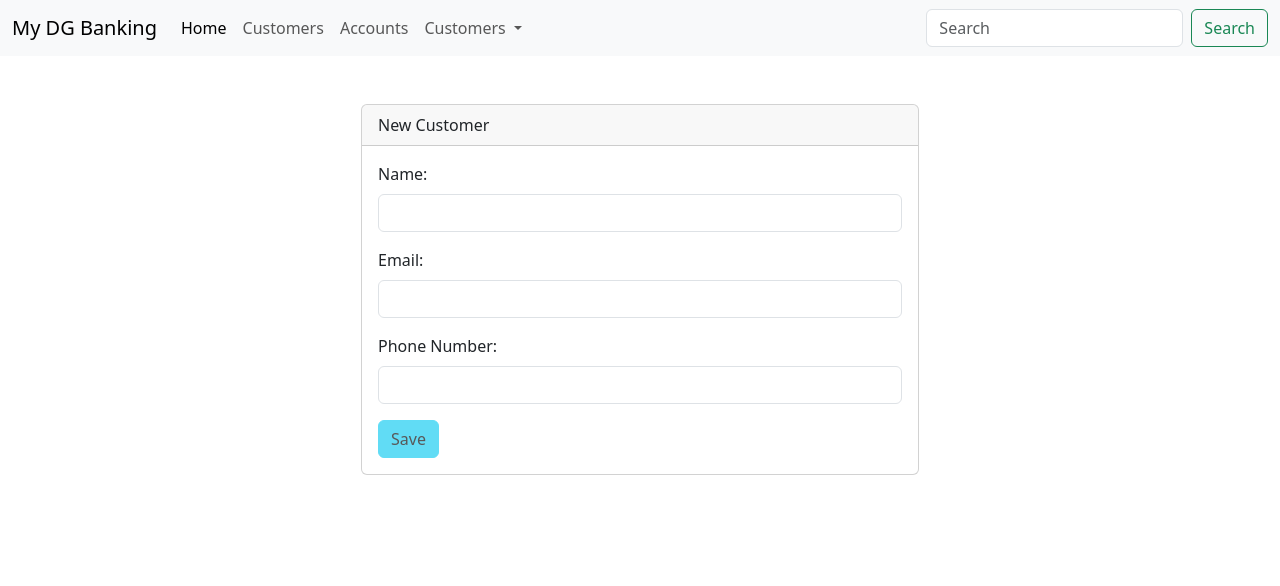
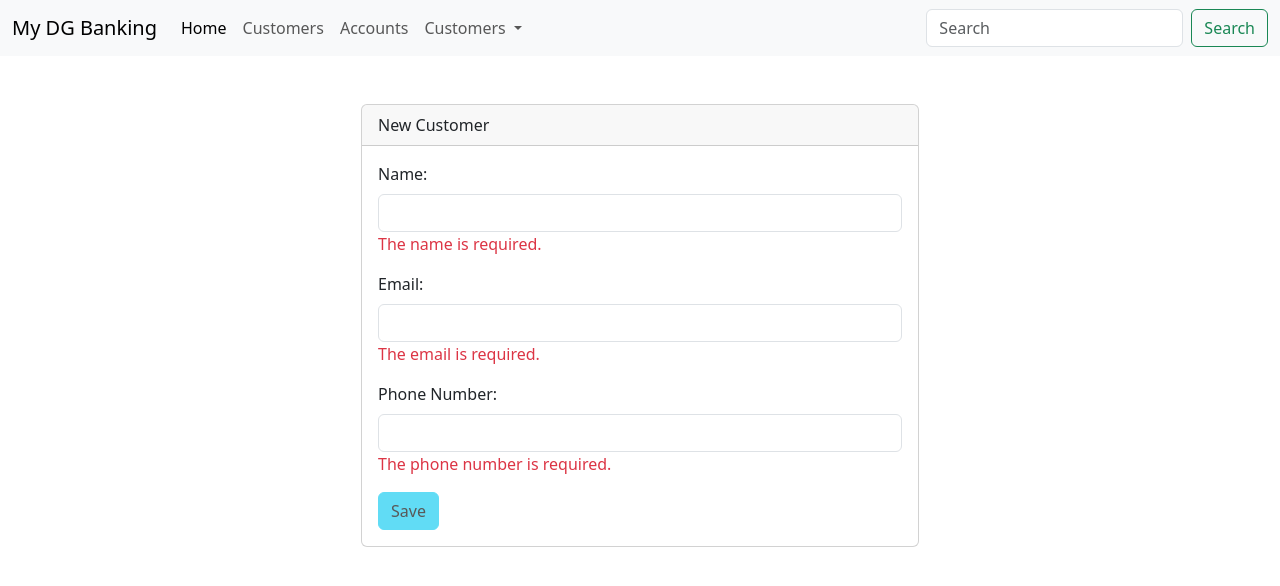
Before and after one commit to dahhou-ilyas/e-baking, an Angular app in the folder digital-b-frontend/: page /new-customer in a window 1280 px wide. Shown: the top 586 px of the page. Built offline with nearby package versions, Linux system fonts and the light colour scheme.

Commit message:
add message worning

```diff
--- a/digital-b-frontend/src/app/new-customer/new-customer.component.html
+++ b/digital-b-frontend/src/app/new-customer/new-customer.component.html
@@ -6,14 +6,18 @@
                 <div class="mb-3">
                     <label class="form-label" >Name:</label>
                     <input type="text" formControlName="name" class="form-control">
+                    <span class="text-danger" *ngIf="nameRequiredError">The name is required.</span>
                 </div>
                 <div class="mb-3">
                     <label class="form-label" >Email:</label>
                     <input type="text" formControlName="mail" class="form-control">
+                    <span class="text-danger" *ngIf="mailRequiredError">The email is required.</span>
+                    <span class="text-danger" *ngIf="mailEmailError">The email is not valid.</span>
                 </div>
                 <div class="mb-3">
                     <label class="form-label" >Phone Number:</label>
                     <input type="text" formControlName="phoneNumber" class="form-control">
+                    <span class="text-danger" *ngIf="phoneNumberRequiredError">The phone number is required.</span>
                 </div>
                 <button [disabled]="!newCustomerFormGroup.valid" class="btn btn-info">Save</button>
             </form>
--- a/digital-b-frontend/src/app/new-customer/new-customer.component.ts
+++ b/digital-b-frontend/src/app/new-customer/new-customer.component.ts
@@ -20,6 +20,21 @@ export class NewCustomerComponent implements OnInit{
         phoneNumber:this.fb.control(null,[Validators.required])
       });
   }
+  get nameRequiredError(): boolean {
+    return this.newCustomerFormGroup?.controls['name']?.errors?.['required'] || false;
+  }
+
+  get mailRequiredError(): boolean {
+    return this.newCustomerFormGroup?.controls['mail']?.errors?.['required'] || false;
+  }
+
+  get mailEmailError(): boolean {
+    return this.newCustomerFormGroup?.controls['mail']?.errors?.['email'] || false;
+  }
+
+  get phoneNumberRequiredError(): boolean {
+    return this.newCustomerFormGroup?.controls['phoneNumber']?.errors?.['required'] || false;
+  }
 
   handleSubmitCustomer(){
     let customer:Customer =this.newCustomerFormGroup.value;
```
